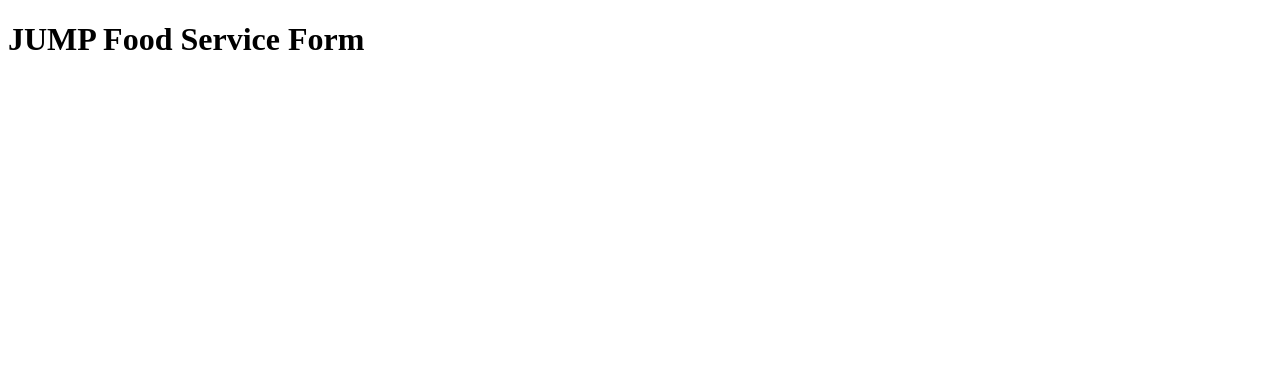
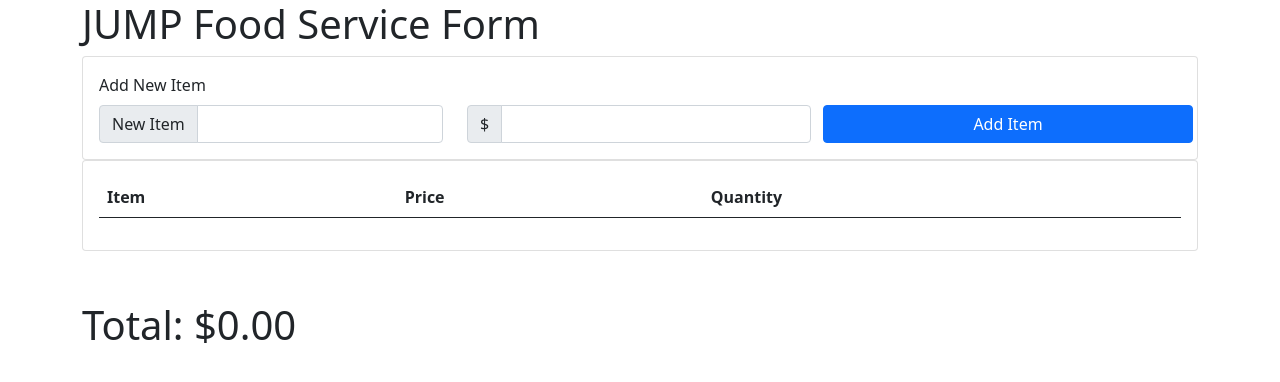
Before and after one commit to devnwang/Jump-Food-Service-Form, a plain HTML site: page index.html in a window 1280 px wide. Drawn offline with nearby package versions, Linux system fonts and the light colour scheme.

Commit message:
add base content to page

```diff
--- a/index.html
+++ b/index.html
@@ -4,11 +4,71 @@
     <meta charset="UTF-8">
     <meta http-equiv="X-UA-Compatible" content="IE=edge">
     <meta name="viewport" content="width=device-width, initial-scale=1.0">
+
+    <!-- link to bootstrap cdn -->
+    <link href="https://cdn.jsdelivr.net/npm/bootstrap@5.1.0/dist/css/bootstrap.min.css" rel="stylesheet" integrity="sha384-KyZXEAg3QhqLMpG8r+8fhAXLRk2vvoC2f3B09zVXn8CA5QIVfZOJ3BCsw2P0p/We" crossorigin="anonymous">
+
+    <link rel="stylesheet" href="./index.css">
+
     <title>JUMP Food Service Form</title>
 </head>
 <body>
+    <div class="container">
 
-    <h1>JUMP Food Service Form</h1>
+        <header>
+            <h1>JUMP Food Service Form</h1>
+        </header>
+
+        <main>
+            <!-- list of items -->
+            <div class="card md-3">
+                <div class="card-body row" id="item-form">
+                    <!-- form to add new items -->
+                    <label for="item-form" class="form-label">Add New Item</label>
+
+                    <div class="input-group col md-3">
+                        <span class="input-group-text">New Item</span>
+                        <input type="text" class="form-control" id="itemName" />
+                    </div>
+
+                    <div class="input-group col md-3">
+                        <span class="input-group-text">$</span>
+                        <input type="number" class="form-control" id="itemPrice" />
+                    </div>
+
+                    <button type="button" class="btn btn-primary col" id="addBtn">Add Item</button>
+
+                </div>
+            </div>
+
+            <!-- table of items and prices -->
+            <div class="card md-3" style="margin-bottom: 50px;">
+                <div class="card-body">
+                    <table class="table table-striped">
+                        <thead>
+                            <th scope="col">Item</th>
+                            <th scope="col">Price</th>
+                            <th scope="col">Quantity</th>
+                        </thead>
+                        <tbody id="item-table-body">
+                            <!-- Insert new items here -->
+                        </tbody>
+                    </table>
+                </div>
+            </div>
+        </main>
+
+        <!-- cart total -->
+        <footer class="footer">
+            <h1>Total: $0.00</h1>
+        </footer>
+
+    </div>
+
+    <script src="./index.js" type="text/javascript"></script>
+
+    <!-- Bootstrap JS -->
+    <script src="https://cdn.jsdelivr.net/npm/bootstrap@5.1.0/dist/js/bootstrap.bundle.min.js" integrity="sha384-U1DAWAznBHeqEIlVSCgzq+c9gqGAJn5c/t99JyeKa9xxaYpSvHU5awsuZVVFIhvj" crossorigin="anonymous"></script>
 
 </body>
 </html>
```
